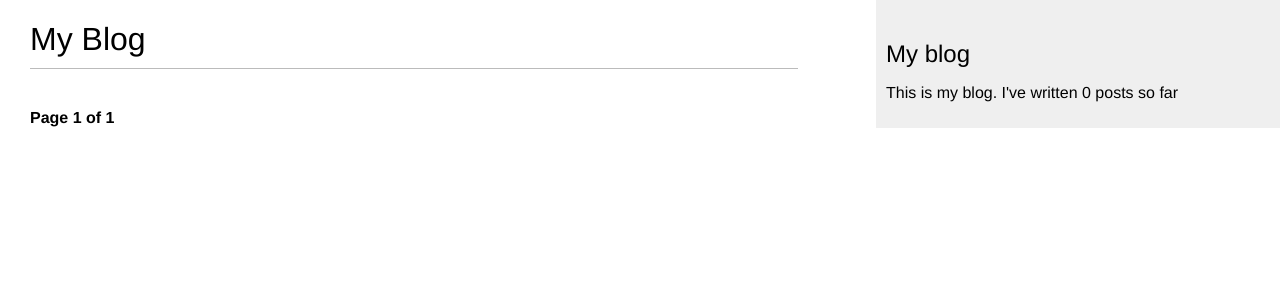
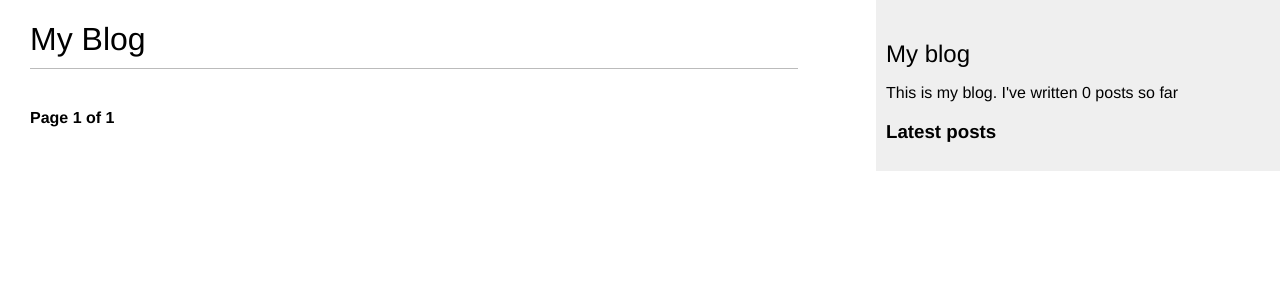
Before and after one commit to Kitayeu/mysite, a Django app: page /blog/ in a window 1280 px wide. Shown: the top 300 px of the page. Run offline with Django 4.2, Linux system fonts and the light colour scheme; data that the repository does not hold is empty.

Commit message:
Added a custom tag to display the latest posts

```diff
--- a/blog/templatetags/blog_tags.py
+++ b/blog/templatetags/blog_tags.py
@@ -8,3 +8,9 @@ register = template.Library()
 @register.simple_tag
 def total_posts():
     return Post.published.count()
+
+
+@register.inclusion_tag('blog/post/latest_posts.html')
+def show_latest_posts(count=5):
+    latest_posts = Post.published.order_by('-publish')[:count]
+    return {'latest_posts': latest_posts}
--- a/templates/blog/base.html
+++ b/templates/blog/base.html
@@ -14,6 +14,8 @@
     <div id="sidebar">
         <h2>My blog</h2>
         <p>This is my blog. I've written {% total_posts %} posts so far</p>
+        <h3>Latest posts</h3>
+        {% show_latest_posts 3 %}
     </div>
 </body>
 </html>
--- /dev/null
+++ b/templates/blog/post/latest_posts.html
@@ -0,0 +1,7 @@
+<ul>
+    {% for post in latest_posts %}
+        <li>
+            <a href="{{ post.get_absolute_url }}">{{ post.title }}</a>
+        </li>
+    {% endfor %}
+</ul>
```
